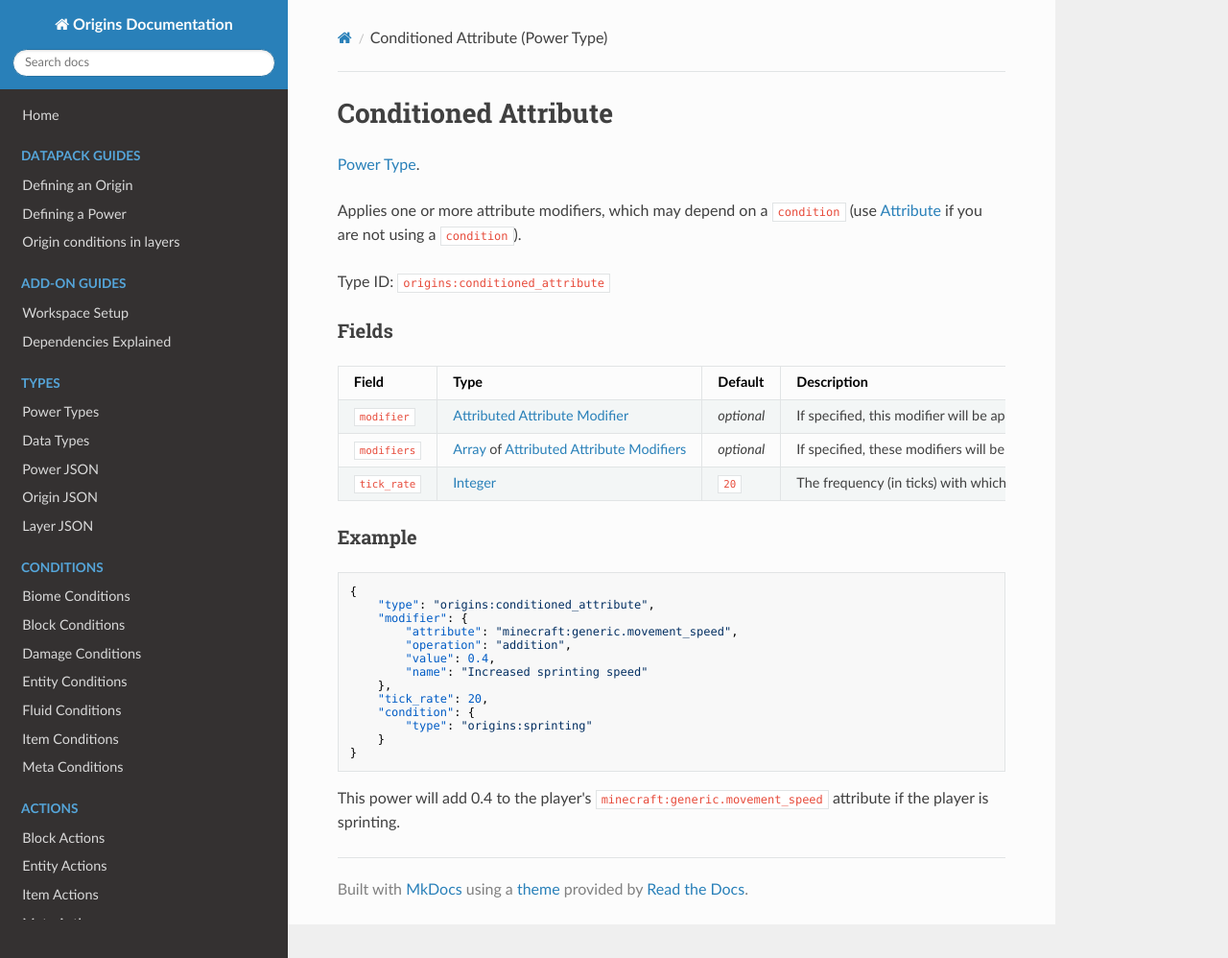
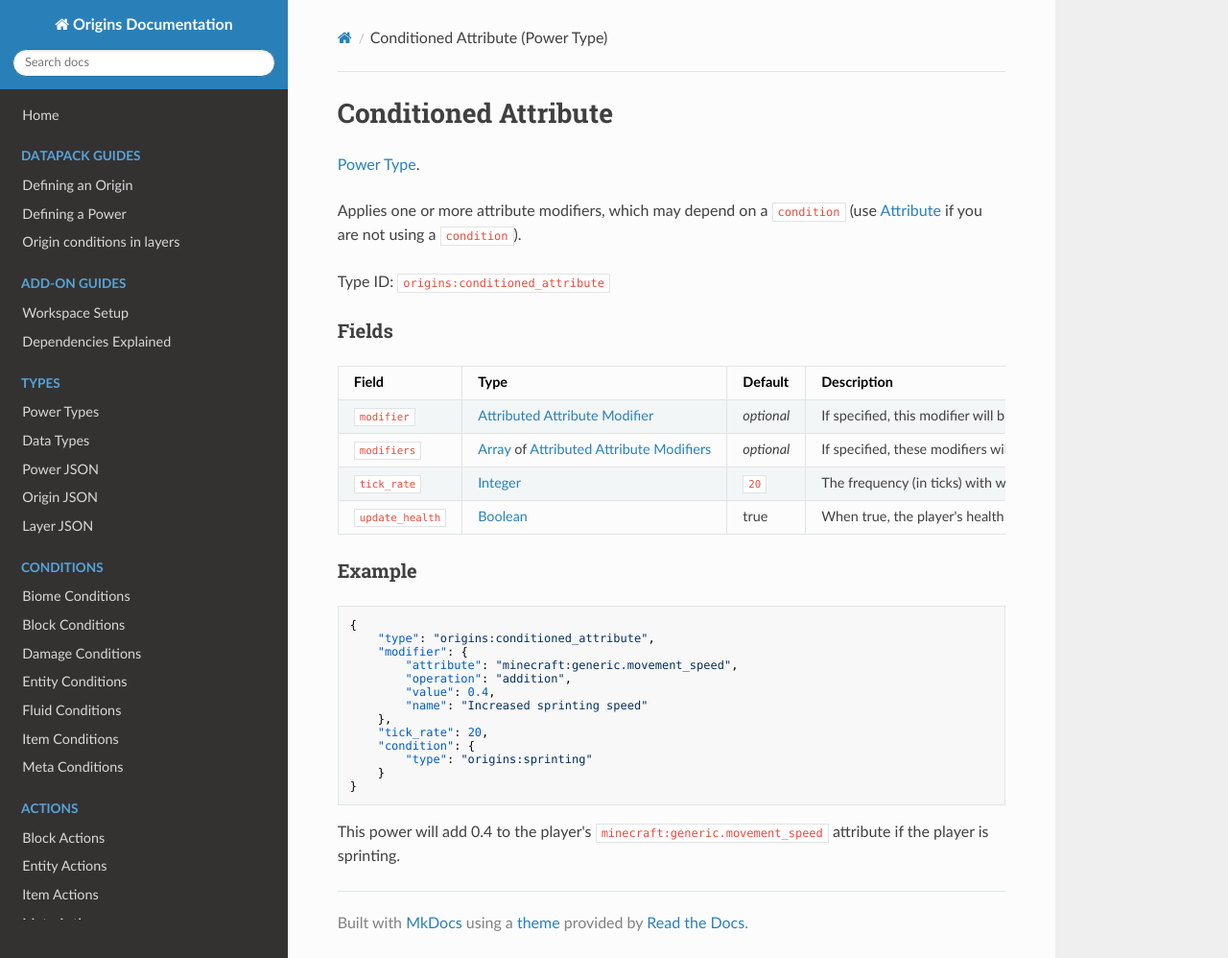
Before and after one commit to apace100/origins-docs, an MkDocs documentation site: the page built from docs/power_types/conditioned_attribute.md, in a window 1280 px wide and 998 px high. Shown: the whole window at 96% size. Built offline with MkDocs 1.6.1, drawn with Linux system fonts in a browser that asks for light colours; nearby versions of some CDN libraries.

Commit message:
Updated `conditioned_attribute.md` To include the new `update_health` field

```diff
--- a/docs/power_types/conditioned_attribute.md
+++ b/docs/power_types/conditioned_attribute.md
@@ -17,6 +17,7 @@ Field  | Type | Default | Description
 `modifier` | [Attributed Attribute Modifier](../data_types/attributed_attribute_modifier.md) | _optional_ | If specified, this modifier will be applied to its corresponding attribute.
 `modifiers` | [Array](../data_types/array.md) of [Attributed Attribute Modifiers](../data_types/attributed_attribute_modifier.md) | _optional_ | If specified, these modifiers will be applied to their corresponding attributes.
 `tick_rate` | [Integer](../data_types/integer.md) | `20` | The frequency (in ticks) with which to check the condition. Lower values mean the condition changes are detected more quickly, but this comes at a potentially huge performance cost.
+`update_health` | [Boolean](../data_types/boolean.md) | true | When true, the player's health percentage will update to match their new maximum health.
 
 
 ### Example
```
